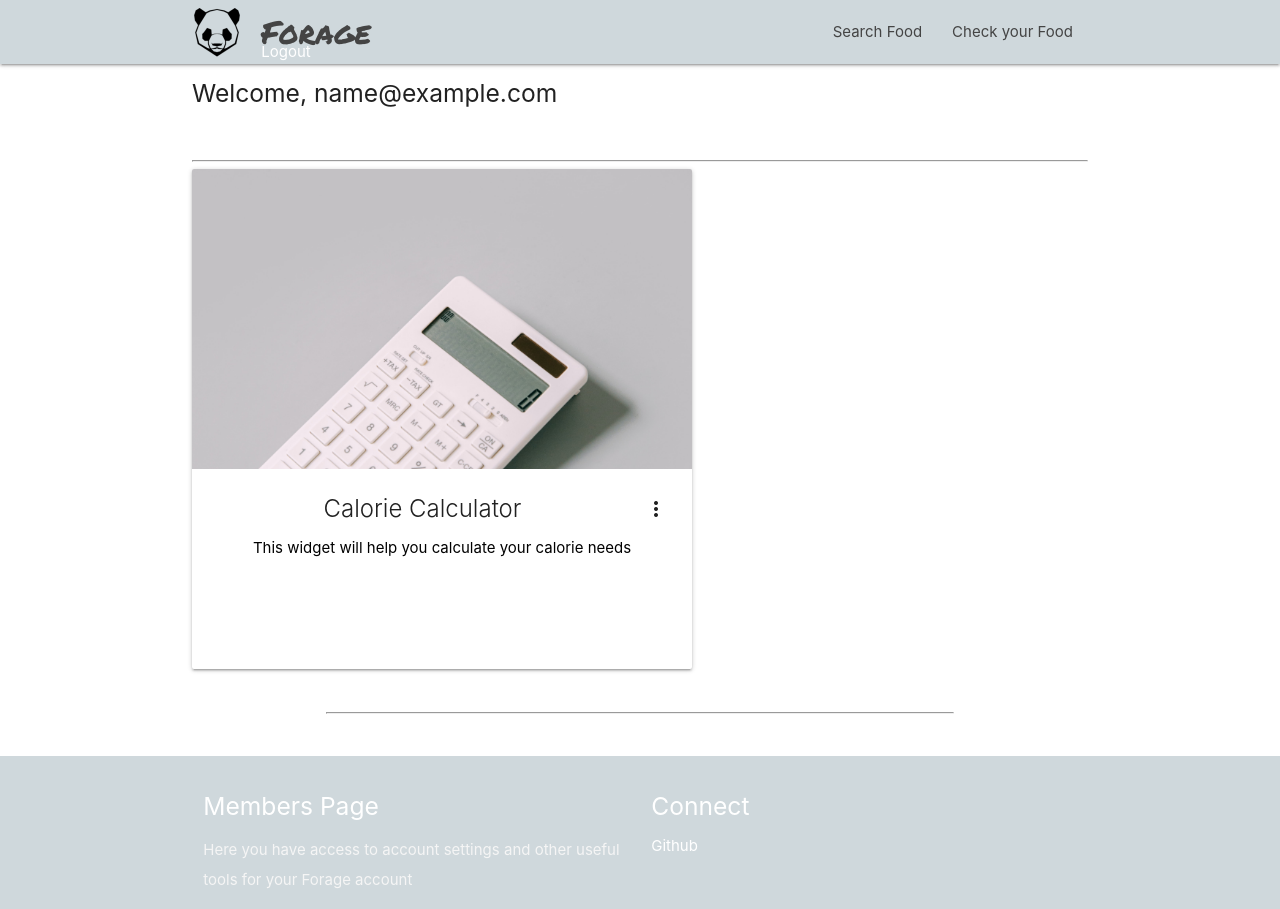
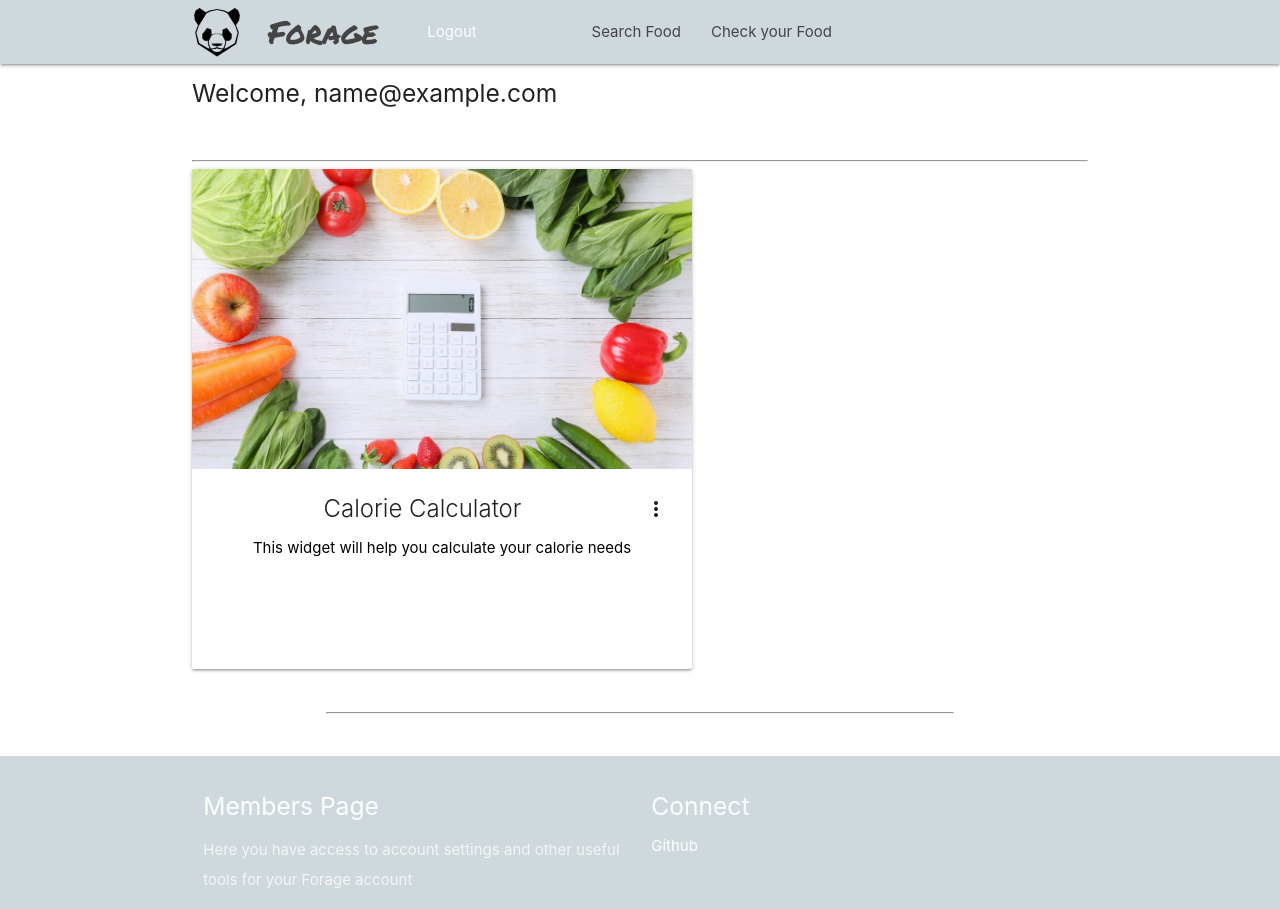
Before and after one commit to Kooki-eByte/Forage, a Node server app: page /members in a window 1280 px wide. Shown: the top 909 px of the page. Run offline with Node 20, Linux system fonts and the light colour scheme; the visitor is signed in with stand-in values (Sample User, id 1); data that the repository does not hold is empty; some libraries are stand-ins or nearby versions.

Commit message:
minor changes to the members page

```diff
--- a/views/members.handlebars
+++ b/views/members.handlebars
@@ -1,19 +1,19 @@
 <nav class="blue-grey lighten-4" role="navigation">
-  <div class="nav-wrapper container">
-    <img id="mini-logo" src="./images/Forage.png" alt="Forage Logo">
-    <a id="logo-container" href="/" class="brand-logo">Forage</a>
+  <div class="nav-wrapper container row">
+    <img class="left" id="mini-logo" src="./images/Forage.png" alt="Forage Logo">
+    <a id="logo-container" href="/" class="brand-logo col s3">Forage</a>
 
-    <ul class="right hide-on-med-and-down">
+    <ul class="right hide-on-med-and-down col s7">
       <li><a href="/food-search">Search Food</a></li>
       <li><a href="/view-all">Check your Food</a></li>
     </ul>
 
-    <ul id="nav-mobile" class="sidenav">
+    <ul id="nav-mobile" class="sidenav right">
       <li><a href="/food-search">Search Food</a></li>
       <li><a href="/view-all">Check your Food</a></li>
     </ul>
 
-    <a class="navbar-brand" href="/logout">
+    <a class="navbar-brand col s2 right " href="/logout">
       Logout
     </a>
 
@@ -41,7 +41,7 @@
         <div class="row center">
           <div id="calc-card" class="card large">
             <div class="card-image waves-effect waves-block waves-light">
-      <img class="activator responsive-img" src="images/charles-deluvio-GlavtG-umzE-unsplash.jpg">
+              <img class="activator responsive-img" src="./images\foodcalc.jpg">
             </div>
             <div class="card-content">
               <span class="card-title activator grey-text text-darken-4">Calorie Calculator<i
@@ -98,7 +98,8 @@
                   <form class="col s12">
                     <div class="row">
                       <div class="input-field col s6">
-                <input placeholder="123" type="text" class="validate" pattern="number" name="weight" id="weight">
+                        <input placeholder="123" type="text" class="validate" pattern="number" name="weight"
+                          id="weight">
                         <label for="age">Weight in Pounds</label>
                       </div>
                     </div>
@@ -166,7 +167,8 @@
 
       </div>
     </div>
-    <div class="parallax img-responsive"><img src="images/lukas-blazek-f-TWhXOrLiU-unsplash.jpg" alt="Unsplashed background img 1"></div>
+    <div class="parallax img-responsive"><img src="images/lukas-blazek-f-TWhXOrLiU-unsplash.jpg"
+        alt="Unsplashed background img 1"></div>
   </div>
 
   <footer class="page-footer blue-grey lighten-4">
```
Also changed, not shown: views/login.handlebars (+11 -0 lines), public/images/foodcalc.jpg (added). Lines whose indentation alone changed are shown as unchanged.
